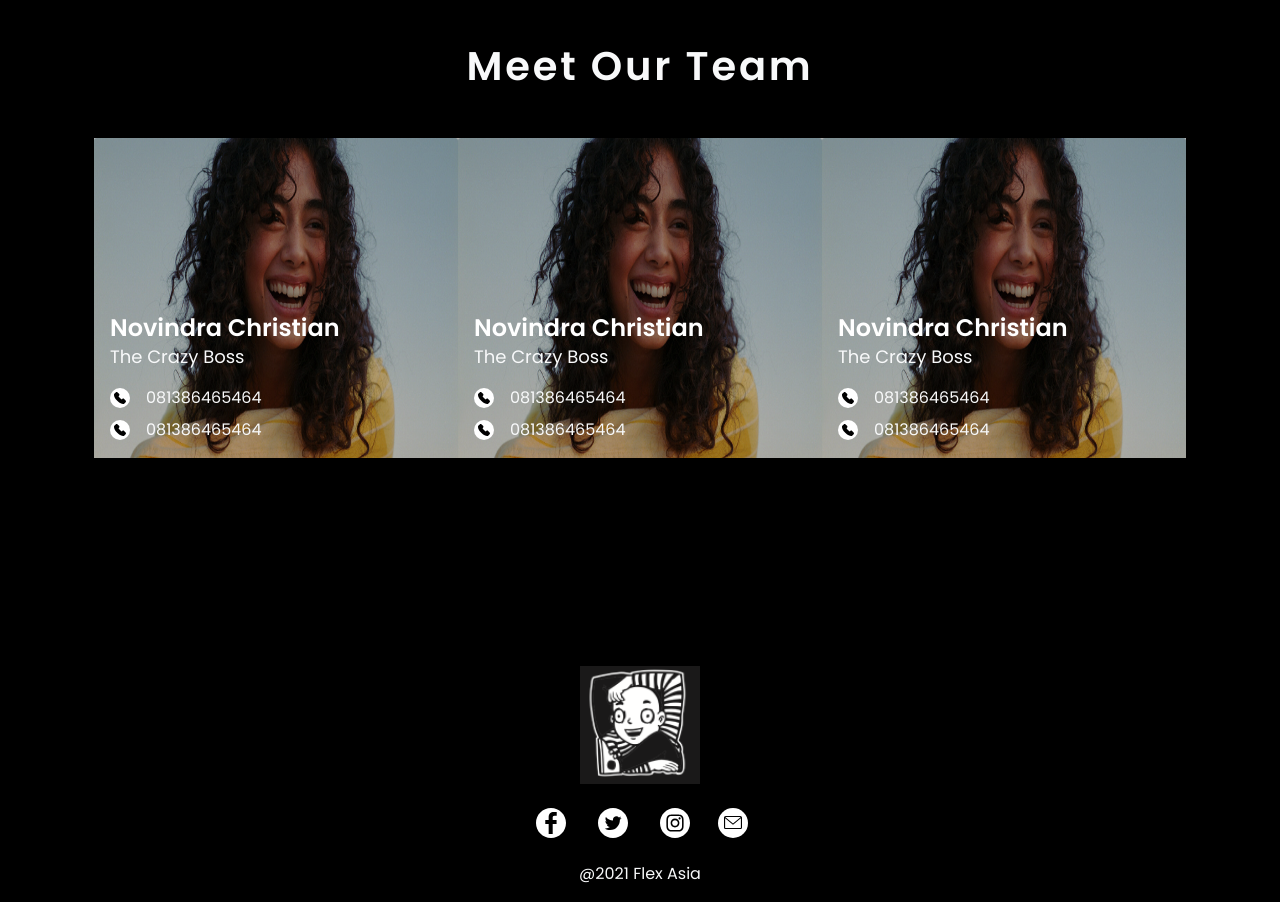
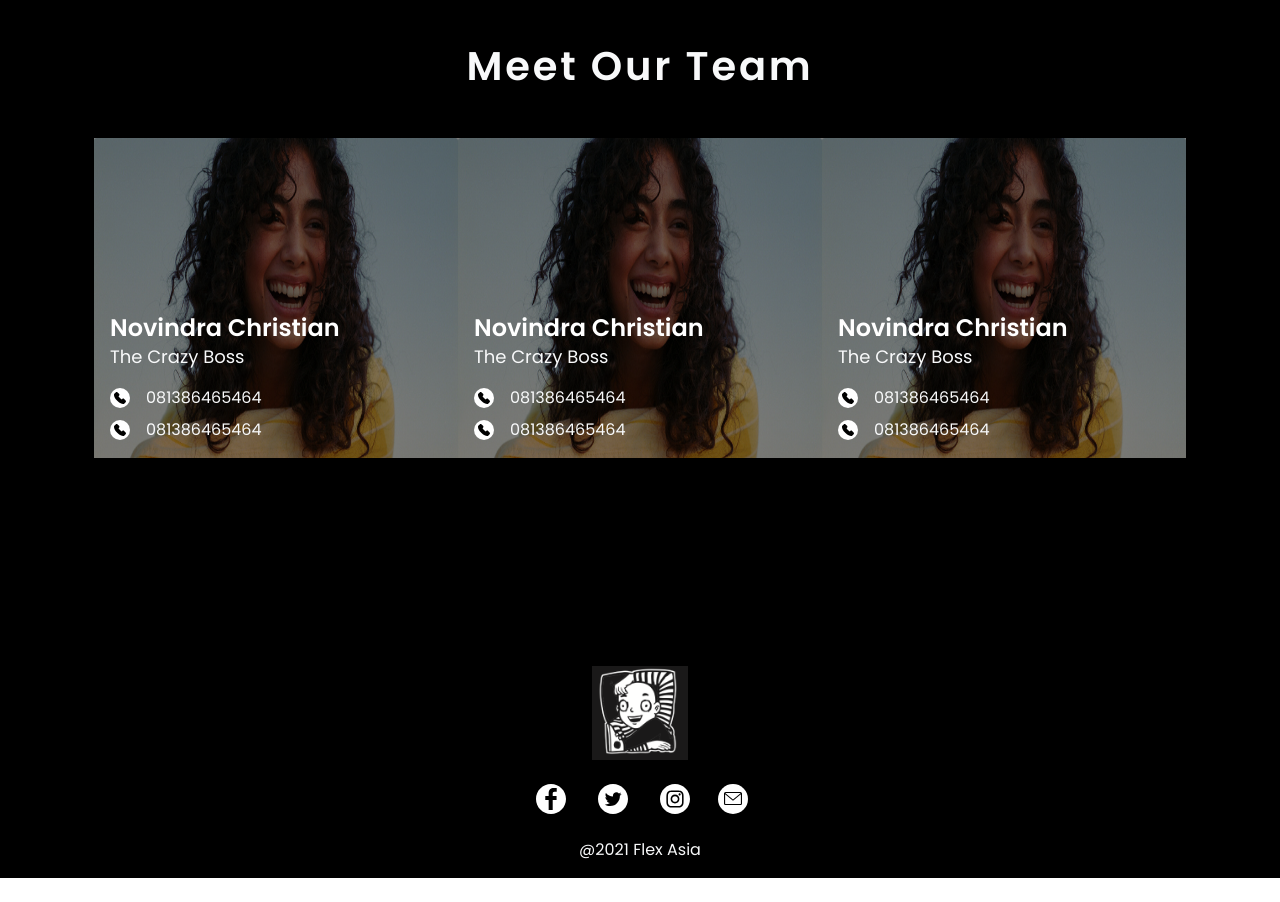
Before and after one commit to 2che-flex/client, a Nuxt app: page /Contact in a window 1280 px wide. Shown: the part 380-1282 px from the top of the page. After the commit the page ends 1258 px from the top, so only its background shows below. Built offline with nearby package versions, Linux system fonts and the light colour scheme.

Commit message:
bug in footer

```diff
--- a/assets/style/style.css
+++ b/assets/style/style.css
@@ -60,7 +60,7 @@
   left: 0;
 }
 .op-2 {
-  opacity: 0.3;
+  opacity: 0.5;
 }
 .letter-normal {
   letter-spacing: 0.07em;
--- a/components/Footer.vue
+++ b/components/Footer.vue
@@ -4,7 +4,7 @@
       <img
         src="~/assets/image/LogoFlex.png"
         class="mx-auto"
-        style="width:50%"
+        style="width:40%"
         alt=""
       />
 
```
